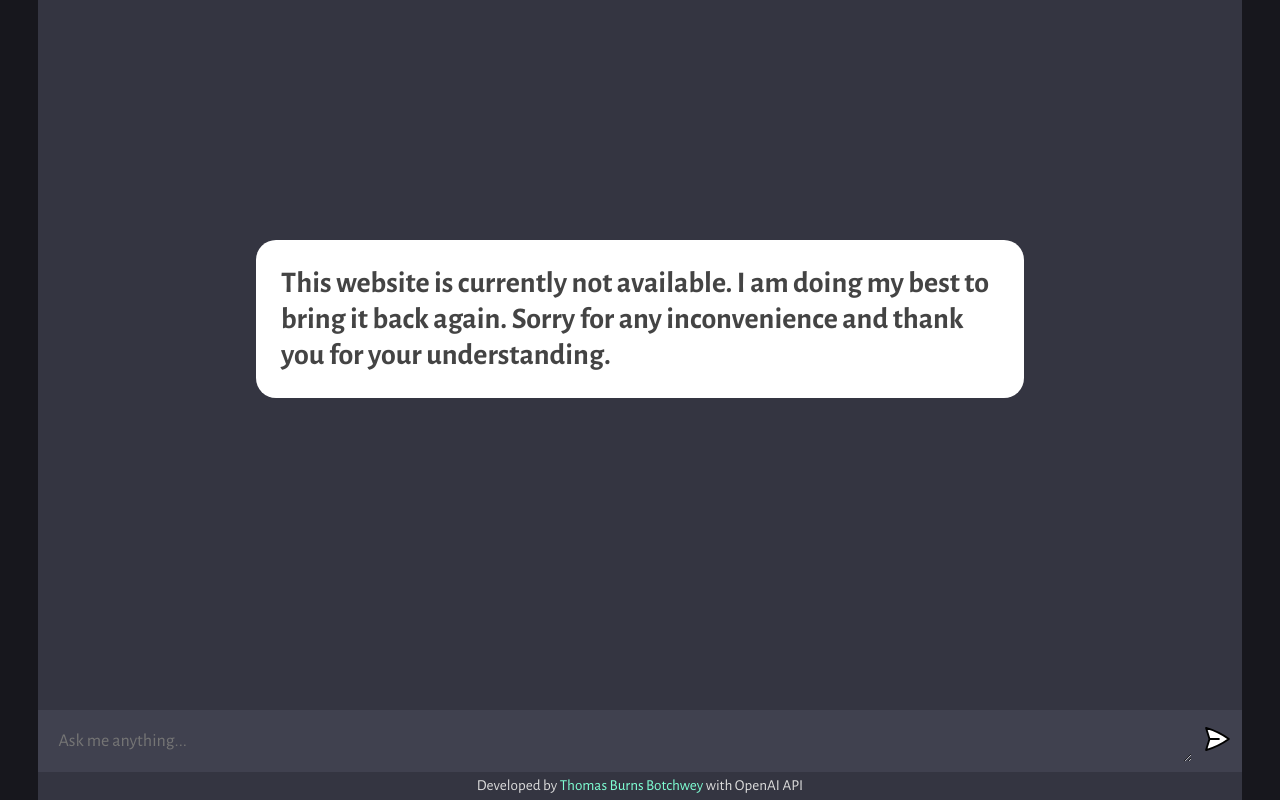
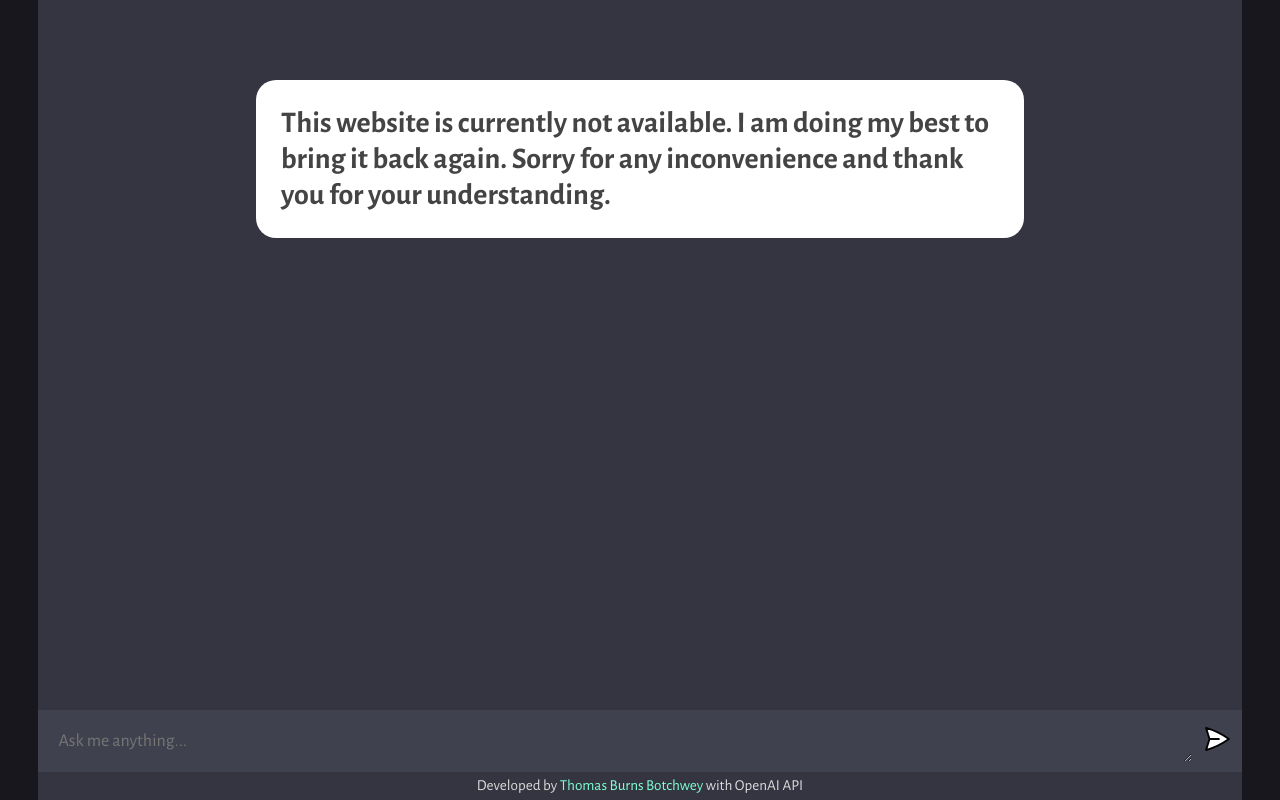
Before and after one commit to Tommy-Burns/chatGPT_clone, a website built with Vite: page client/index.html in a window 1280 px wide. Built offline with nearby package versions, Linux system fonts and the light colour scheme.

Commit message:
Update style.css

```diff
--- a/client/style.css
+++ b/client/style.css
@@ -9,6 +9,7 @@
 
 body {
   background: #17171d;
+  height: 100vh;
 }
 
 #app {
@@ -172,7 +173,7 @@ form img {
   color: rgb(68, 68, 68);
   font-size: 1.6rem;
   display: flex;
-  top: 30%;
+  top: 10%;
   left: 50%;
   border-radius: 20px;
   transform: translateX(-50%);
```
